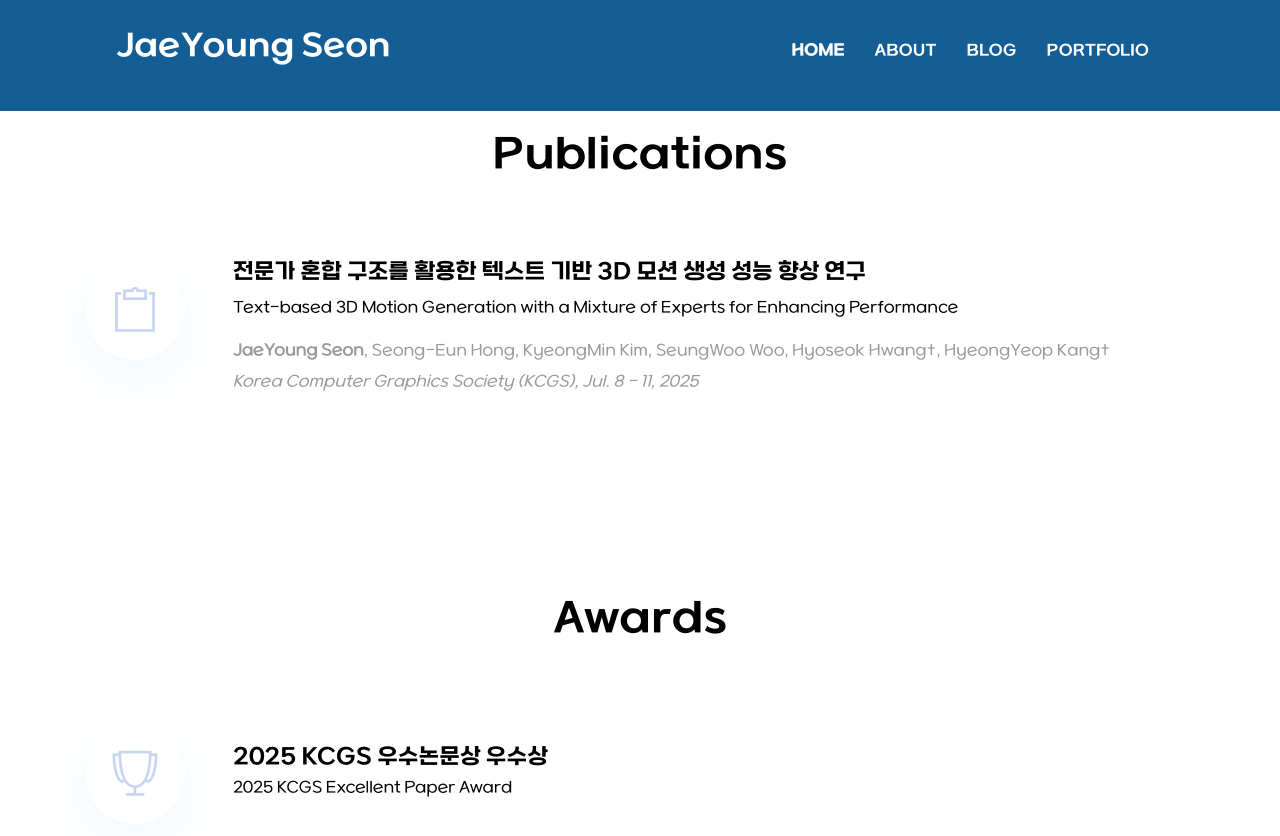
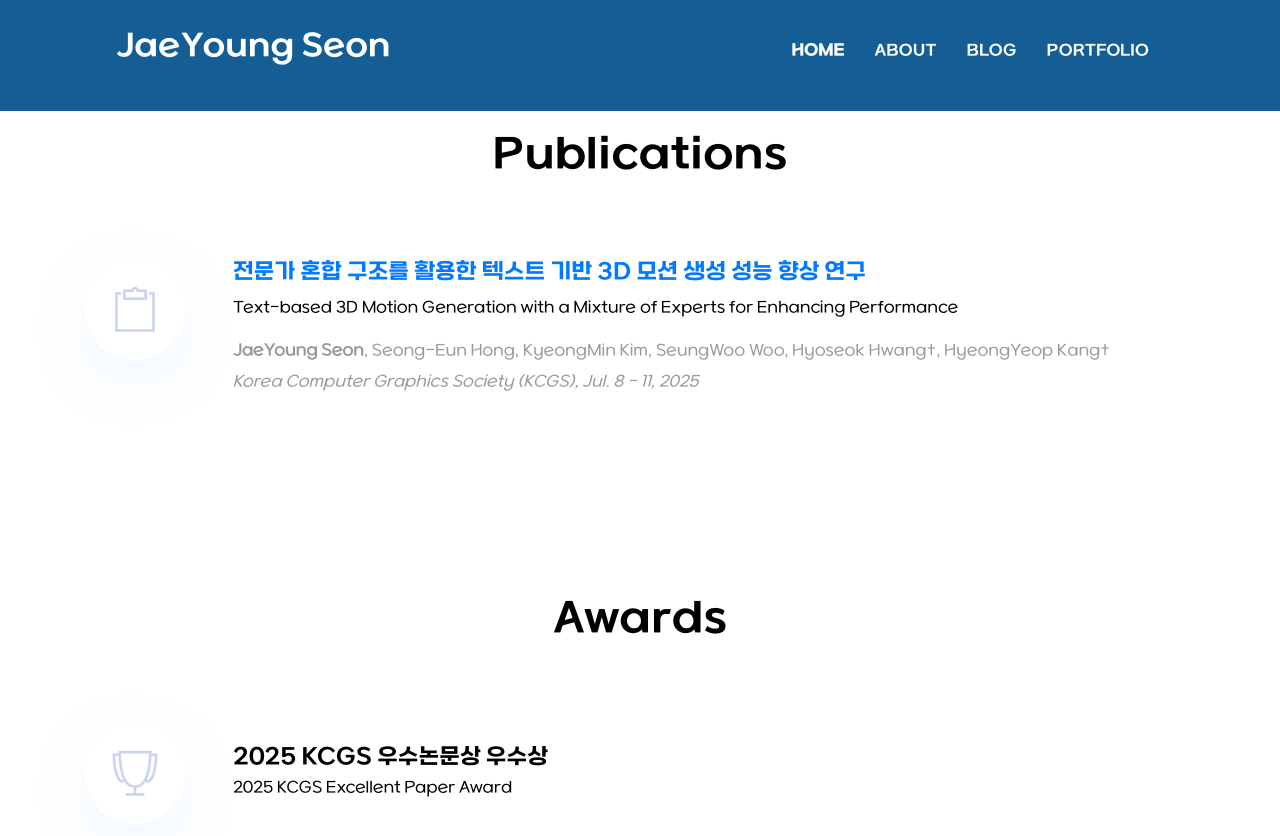
Before and after one commit to tjswodud/tjswodud.github.io, a Jekyll site: the page built from index.html, in a window 1280 px wide and 900 px high, scrolled down 1662 px. Shown: the top 836 px of the window. Built offline with Jekyll 4.4.1, drawn with Linux system fonts in a browser that asks for light colours.

Commit message:
add: added pubs url hyperlink

```diff
--- a/_data/settings.yml
+++ b/_data/settings.yml
@@ -41,7 +41,8 @@ pubs:
     title-kor: "전문가 혼합 구조를 활용한 텍스트 기반 3D 모션 생성 성능 향상 연구",
     title-eng: "Text-based 3D Motion Generation with a Mixture of Experts for Enhancing Performance",
     authors: "<b>JaeYoung Seon</b>, Seong-Eun Hong, KyeongMin Kim, SeungWoo Woo, Hyoseok Hwang†, HyeongYeop Kang†",
-    conference: "Korea Computer Graphics Society (KCGS), Jul. 8 - 11, 2025"
+    conference: "Korea Computer Graphics Society (KCGS), Jul. 8 - 11, 2025",
+    url: "https://doi.org/10.15701/kcgs.2025.31.3.109"
   }
 
 #-------------------------------
--- a/_includes/pubs-section.html
+++ b/_includes/pubs-section.html
@@ -13,7 +13,7 @@
             <i class="ti-clipboard icon icon-light icon-bg bg-white shadow rounded-circle d-block"></i>
           </div>
           <div>
-            <h4 class="mb-2">{{ pub.title-kor }}</h4>
+            <h4 class="mb-2"><a href="{{ pub.url }}" target="_blank">{{ pub.title-kor }}</a></h4>
             <p class="text-dark mb-3">{{ pub.title-eng }}</p>
             <p class="mb-1 text-light">{{ pub.authors }}</p>
             <p class="mb-0 text-light"><i>{{ pub.conference }}</i></p>
```
